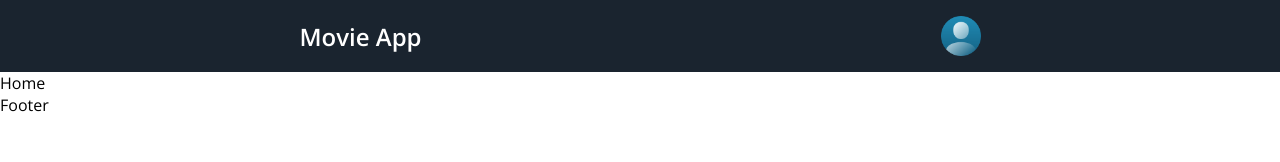
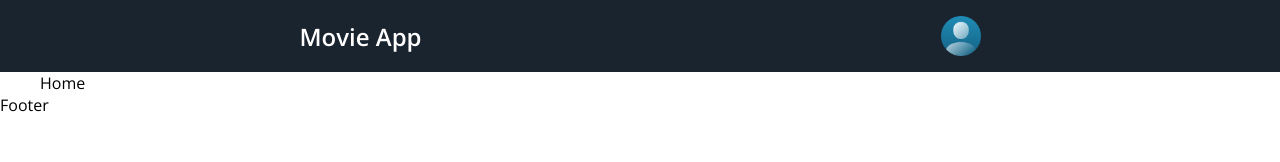
Before and after one commit to ol3gatron/movie-app, a React (Vite) app: page / in a window 1280 px wide. Shown: the top 162 px of the page. Built offline with nearby package versions, Linux system fonts and the light colour scheme.

Commit message:
created container element in app element that wraps main content

```diff
--- a/src/App.scss
+++ b/src/App.scss
@@ -15,3 +15,7 @@
 a {
   text-decoration: none;
 }
+
+.container {
+  margin: 0 2.5rem;
+}
--- a/src/App.tsx
+++ b/src/App.tsx
@@ -11,11 +11,13 @@ const App = () => {
   return (
     <div className="app">
       <Header />
-      <Routes>
-        <Route path="/" element={<Home />} />
-        <Route path="/movie/:imdbID" element={<MovieDetails />} />
-        <Route path="*" element={<PageNotFound />} />
-      </Routes>
+      <div className="container">
+        <Routes>
+          <Route path="/" element={<Home />} />
+          <Route path="/movie/:imdbID" element={<MovieDetails />} />
+          <Route path="*" element={<PageNotFound />} />
+        </Routes>
+      </div>
       <Footer />
     </div>
   )
```
